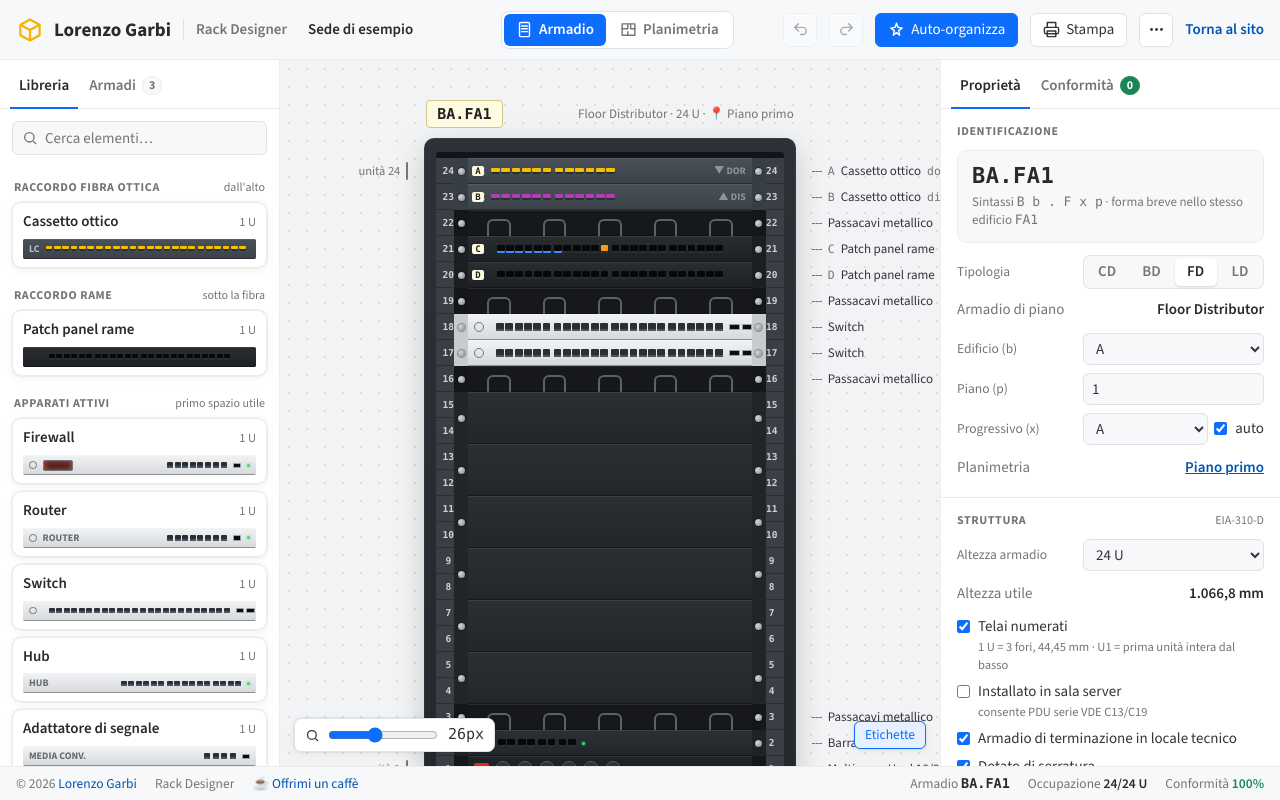
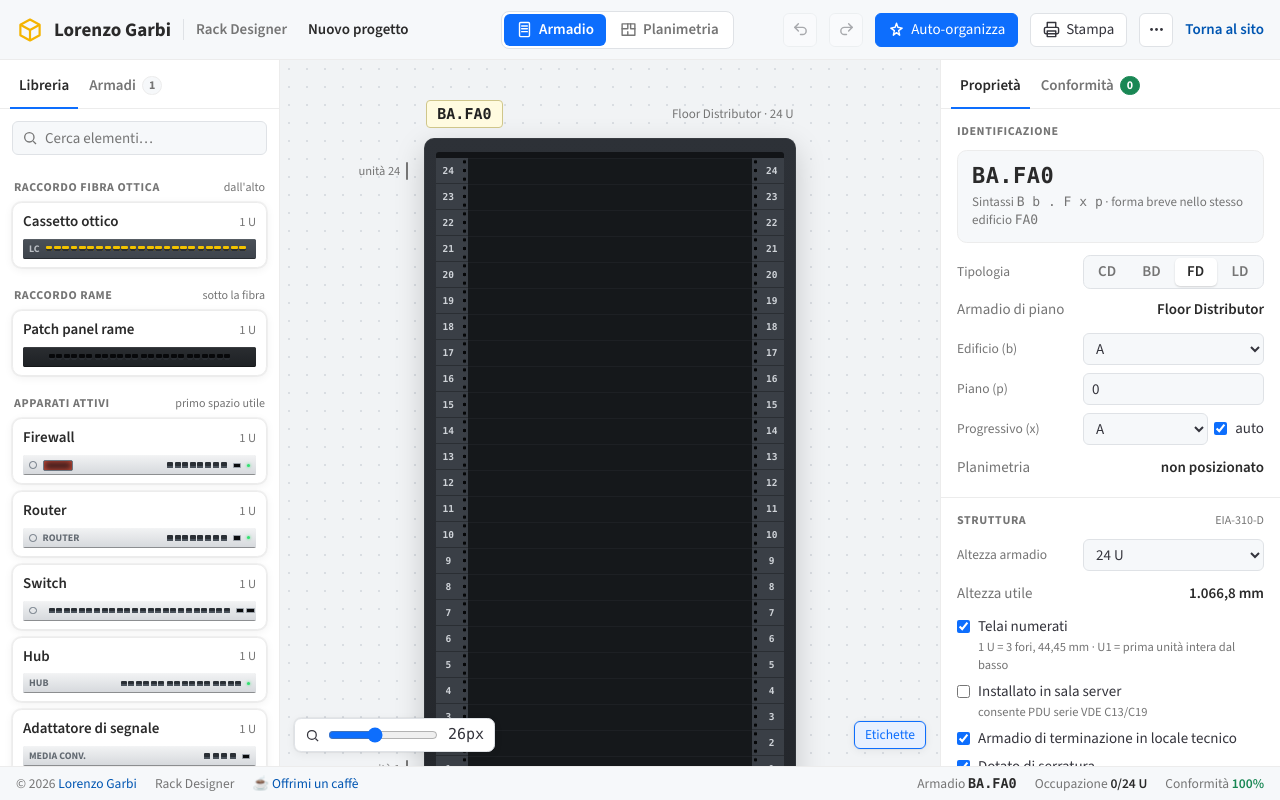
Before and after one commit to ifeldr/network-design-center, a plain HTML site: page index.html in a window 1280 px wide. Drawn offline with nearby package versions, Linux system fonts and the light colour scheme.

Commit message:
Rimosso il progetto di esempio: all'apertura si parte da un progetto vuoto

```diff
--- a/assets/rack-designer/rack-designer.js
+++ b/assets/rack-designer/rack-designer.js
@@ -277,51 +277,7 @@ function redo(){if(!S.fut.length)return;S.hist.push(JSON.stringify(P));P=JSON.pa
 function fixSel(){if(!rackById(S.rack))S.rack=P.racks[0]?.id;const r=R();if(!r||!r.items.some(i=>i.id===S.item)){S.item=null;S.port=null}if(S.plan&&!planById(S.plan))S.plan=P.plans[0]?.id||null;if(S.mk&&!mkObj(S.mk))S.mk=null}
 function mkObj(k){if(!k)return null;const[t,id]=k.split(':');return t==='rk'?rackById(id):P.devices.find(d=>d.id===id)}
 
-/* ---------------- progetto di esempio ---------------- */
-function demoSvg(){
-  const W=2000,H=1100;
-  const rooms=[[60,60,500,420,'Aula 1.01'],[560,60,440,420,'Aula 1.02'],[1000,60,400,420,'Segreteria'],[1400,60,300,420,'Locale tecnico'],[1700,60,240,420,'Servizi'],
-    [60,620,840,420,'Aula informatica'],[900,620,500,420,'Sala docenti'],[1400,620,540,420,'Laboratorio']];
-  let s=`<svg xmlns="http://www.w3.org/2000/svg" width="${W}" height="${H}" viewBox="0 0 ${W} ${H}"><rect width="${W}" height="${H}" fill="#fff"/>`;
-  s+=`<defs><pattern id="g" width="50" height="50" patternUnits="userSpaceOnUse"><path d="M50 0H0V50" fill="none" stroke="#eef1f4" stroke-width="2"/></pattern></defs><rect x="60" y="60" width="1880" height="980" fill="url(#g)"/>`;
-  s+='<g fill="none" stroke="#3b4048" stroke-width="10">';rooms.forEach(([x,y,w,h])=>s+=`<rect x="${x}" y="${y}" width="${w}" height="${h}"/>`);s+='</g>';
-  s+='<g fill="#fff">';rooms.forEach(([x,y,w,h])=>{const dy=y<300?y+h-6:y-6;s+=`<rect x="${x+w/2-45}" y="${dy}" width="90" height="12"/>`});s+='</g>';
-  s+='<g stroke="#3b4048" stroke-width="3" fill="none">';rooms.forEach(([x,y,w,h])=>{const cx=x+w/2-45,dy=y<300?y+h:y;s+=`<path d="M${cx} ${dy} A90 90 0 0 ${y<300?0:1} ${cx+90} ${dy+(y<300?-90:90)}"/>`});s+='</g>';
-  s+='<g font-family="Arial,sans-serif" font-size="34" fill="#5a6270" text-anchor="middle">';rooms.forEach(([x,y,w,h,t])=>s+=`<text x="${x+w/2}" y="${y+h/2+12}">${t}</text>`);
-  s+='<text x="1000" y="562" font-size="30" fill="#9aa1ab">Corridoio</text><text x="1000" y="1085" font-size="24" fill="#9aa1ab">Edificio A · Piano 1 · planimetria di esempio (40 × 22 m)</text></g>';
-  s+='<g stroke="#9aa1ab" stroke-width="3">';for(let i=0;i<8;i++)s+=`<line x1="${1760+i*22}" y1="500" x2="${1760+i*22}" y2="600"/>`;s+='</g>';
-  return s+'</svg>';
-}
-function demo(){
-  const bd=newRack({type:'BD',b:'A',floor:0,units:42,server:true,note:'Centro stella edificio A — sala server piano terra'});
-  const fd=newRack({type:'FD',b:'A',floor:1,units:24,hasLocals:true,note:'Armadio di piano, locale tecnico primo piano'});
-  const ld=newRack({type:'LD',b:'A',floor:1,units:12,techRoom:false,note:'Armadio locale aula informatica — da sistemare'});
-  bd.items=[mkItem('fo',1,{use:'dorsale',dir:'partenza'}),mkItem('fo',1,{use:'distribuzione',dir:'partenza',ports:12,fiber:'OM4'}),mkItem('patch'),mkItem('patch'),
-    mkItem('fw',1,{},{name:'Firewall perimetrale'}),mkItem('router'),mkItem('sw',1,{ports:48,poe:false},{name:'Core switch'}),mkItem('sw',1,{ports:24}),mkItem('ups',1,{size:2}),mkItem('vde'),mkItem('vde')];
-  fd.items=[mkItem('fo',1,{use:'dorsale',dir:'arrivo',ports:12}),mkItem('fo',1,{use:'distribuzione',dir:'partenza',ports:12,fiber:'OM4'}),mkItem('patch'),mkItem('patch'),
-    mkItem('sw',1,{ports:24,poe:true}),mkItem('sw',1,{ports:24,poe:true}),mkItem('unel'),mkItem('poe')];
-  ld.items=[mkItem('sw',12,{ports:24}),mkItem('patch',11),mkItem('fo',10,{use:'distribuzione',dir:'arrivo',ports:12,fiber:'OM4'}),mkItem('unel',3)];
-  P={name:'Sede di esempio',simplify:true,fill:true,slack:6,cables:true,racks:[bd,fd,ld],plans:[],devices:[]};
-  assignLetters();
-  quiet=true;autoArrange(bd);autoArrange(fd);quiet=false;
-  const link=(r1,it1,n1,r2,it2,n2)=>{const g=nextG(r1,r2.id);it1.ports[n1]={t:'link',r:r2.id,g,flip:false};it2.ports[n2]={t:'link',r:r1.id,g,flip:false}};
-  const foBD=bd.items.find(i=>i.kind==='fo'),foFD=fd.items.find(i=>i.kind==='fo');
-  link(bd,foBD,1,fd,foFD,1);link(bd,foBD,2,fd,foFD,2);
-  link(fd,fd.items.filter(i=>i.kind==='fo')[1],1,ld,ld.items.find(i=>i.kind==='fo'),1);
-  const pFD=fd.items.find(i=>i.kind==='patch'),pLD=ld.items.find(i=>i.kind==='patch');
-  link(fd,pFD,12,ld,pLD,20);
-  // planimetria di esempio: edificio A, piano 1 — 2000 px = 40 m
-  const pl={id:uid(),name:'Piano primo',b:'A',floor:1,w:2000,h:1100,scale:0.02,opacity:1};
-  P.plans.push(pl);
-  const blob=new Blob([demoSvg()],{type:'image/svg+xml'});IMG[pl.id]=URL.createObjectURL(blob);DB.put(pl.id,blob);
-  fd.loc={plan:pl.id,x:1550,y:330};ld.loc={plan:pl.id,x:170,y:960};
-  const dev=(kind,x,y,name,r,it,n)=>{const d={id:uid(),kind,plan:pl.id,x,y,name,rack:r?.id||null,item:it?.id||null,port:n||null};P.devices.push(d);if(it&&n)it.ports[n]={...(it.ports[n]||{t:'user'}),note:name};return d};
-  dev('to',230,140,'Aula 1.01',fd,pFD,1);dev('to',470,140,'Aula 1.01',fd,pFD,2);dev('to',780,140,'Aula 1.02',fd,pFD,3);dev('to',1200,140,'Segreteria',fd,pFD,4);
-  dev('ap',780,550,'Corridoio',fd,pFD,5);dev('cam',1840,550,'Ingresso servizi',fd,pFD,6);dev('to',1150,960,'Sala docenti',fd,pFD,7);
-  dev('to',330,1000,'Aula informatica',ld,pLD,1);dev('to',560,1000,'Aula informatica',ld,pLD,2);dev('to',850,760,'Aula informatica',ld,pLD,3);
-  dev('to',1880,960,'Laboratorio',null,null,null);
-  S.rack=fd.id;S.item=null;S.port=null;S.plan=pl.id;S.mk=null;S.hist=[];S.fut=[];S.pz={};
-}
+/* ---------------- progetto vuoto ---------------- */
 function blankProject(){P={name:'Nuovo progetto',simplify:true,fill:true,slack:6,cables:true,racks:[newRack({units:24})],plans:[],devices:[]};S.rack=P.racks[0].id;S.item=null;S.plan=null;S.mk=null;S.hist=[];S.fut=[];S.pz={}}
 
 /* ---------------- faccia degli elementi a rack ---------------- */
@@ -932,7 +888,6 @@ document.addEventListener('click',e=>{if(!e.target.closest('#moreMenu'))$('#more
 $('#moreMenu .menu-lista').addEventListener('click',e=>{
   const m=e.target.closest('[data-m]')?.dataset.m;if(!m)return;$('#moreMenu').classList.remove('open');
   ({topo:openTopo,print:()=>$('#printBtn').onclick(),csv:exportCsv,json:exportJson,import:()=>$('#fileIn').click(),share:shareLink,mode:toggleMode,help:openHelp,
-    demo:()=>{if(confirm('Sostituire il progetto corrente con quello di esempio?')){const old=JSON.stringify(P);demo();S.hist=[old];save();render()}},
     new:()=>{if(confirm('Creare un nuovo progetto vuoto? Puoi tornare indietro con Ctrl+Z.')){const old=JSON.stringify(P);blankProject();S.hist=[old];save();render()}}})[m]?.();
 });
 $('#fileIn').onchange=async e=>{const f=e.target.files[0];e.target.value='';if(!f)return;try{const j=JSON.parse(await f.text());if(!j.racks)throw 0;
@@ -1119,7 +1074,7 @@ let tt,quiet=false;function toast(m){if(quiet)return;const t=$('#toast');t.textC
   try{const uh=+localStorage.getItem('rd-uh');if(uh)S.uh=uh}catch(_){}
   if(!(await loadFromHash())){
     let saved=null;try{saved=JSON.parse(localStorage.getItem(STORE))}catch(_){}
-    if(saved&&saved.racks?.length){P=normalize(saved);S.rack=P.racks[0].id;S.plan=P.plans[0]?.id||null}else demo();
+    if(saved&&saved.racks?.length){P=normalize(saved);S.rack=P.racks[0].id;S.plan=P.plans[0]?.id||null}else blankProject();
   }
   if(innerWidth<820)S.uh=Math.min(S.uh,20);
   render();
--- a/index.html
+++ b/index.html
@@ -49,7 +49,6 @@
       <button data-m="mode">Modalità chiara / scura</button>
       <button data-m="help">Regole e guida</button>
       <hr>
-      <button data-m="demo">Carica progetto di esempio</button>
       <button data-m="new">Nuovo progetto vuoto</button>
     </div>
   </div>
```
